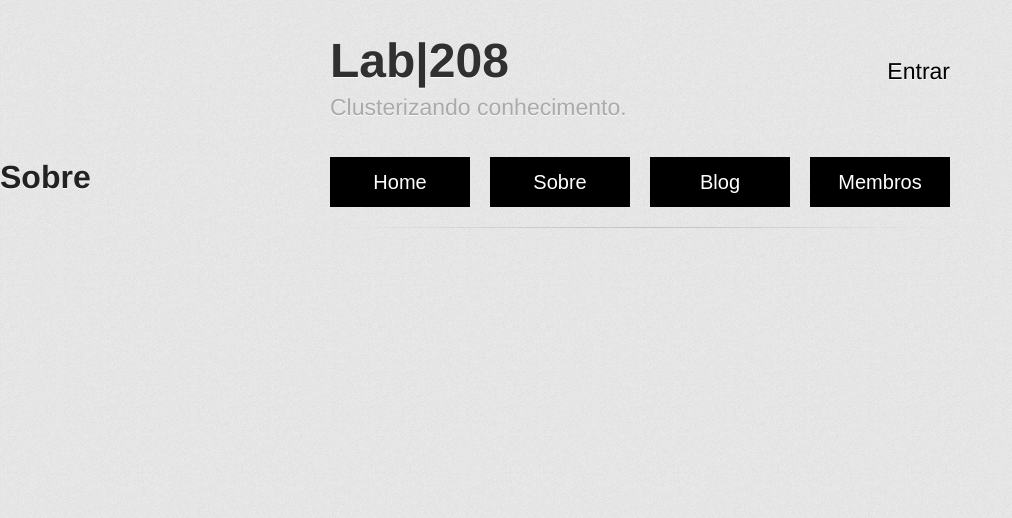
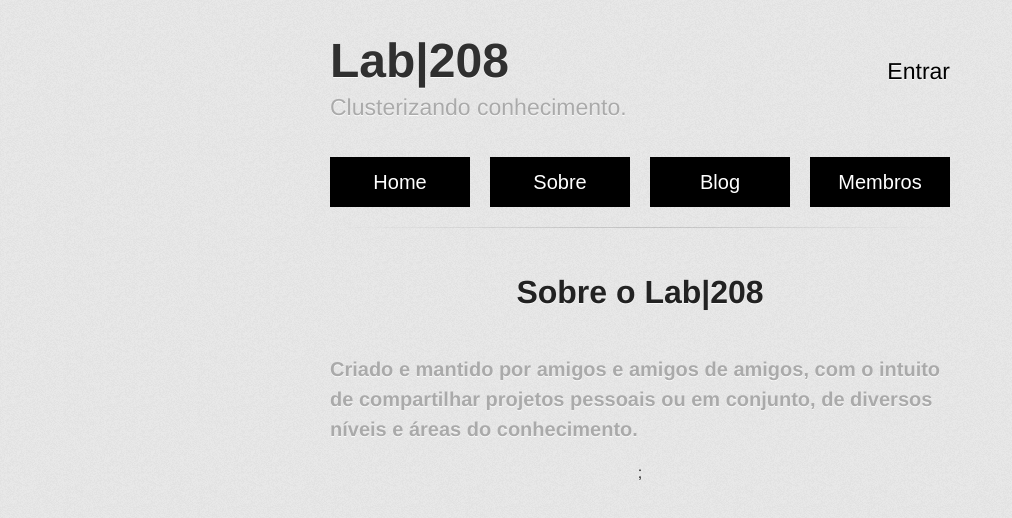
Before and after one commit to diogosctn/anthonyaposta-reactjs, a React (Create React App) app: page /About in a window 1280 px wide. Shown: the top 518 px of the page, without its empty margins (0-1012 px from the left). Built offline with nearby package versions, Linux system fonts and the light colour scheme.

Commit message:
Add and style home and about pages

```diff
--- a/src/components/Header/index.js
+++ b/src/components/Header/index.js
@@ -46,7 +46,7 @@ class Header extends Component {
           <HeaderButtons isActive={false} name="Blog" path="/Blog" />
           <HeaderButtons isActive={false} name="Membros" path="/Members" />
         </div>
-        <img src={hr} />
+        <img src={hr} alt="header-line" />
       </header>
     );
   }
--- a/src/pages/About/index.js
+++ b/src/pages/About/index.js
@@ -1,13 +1,17 @@
 import React, { Component } from "react";
 
-class About extends Component {
-  state = {
-    posts: [],
-  };
-
-  render() {
-    return <h1>Sobre</h1>;
-  }
+function About() {
+  return (
+    <div className="main-home">
+      <h1>Sobre o Lab|208</h1>
+      <h2>
+        Criado e mantido por amigos e amigos de amigos, com o intuito de
+        compartilhar projetos pessoais ou em conjunto, de diversos níveis e
+        áreas do conhecimento.
+      </h2>
+      ;
+    </div>
+  );
 }
 
 export default About;
--- /dev/null
+++ b/src/pages/Home/Home.css
@@ -0,0 +1,21 @@
+div .main-home {
+  display: flex;
+  flex-direction: column;
+  height: 72px;
+  padding-top: 115px;
+  padding-bottom: 25px;
+  font: inherit;
+  max-width: 620px;
+  align-items: center;
+  margin: 0 auto;
+}
+
+div .main-home img {
+  width: 100%;
+  padding: 0 30px;
+}
+
+div .main-home h2 {
+  font-size: 20px;
+  color: #aaa;
+}
--- a/src/pages/Home/index.js
+++ b/src/pages/Home/index.js
@@ -1,13 +1,14 @@
-import React, { Component } from "react";
+import React from "react";
+import home from "../../assets/Images/home.jpg";
+import "./Home.css";
 
-class Home extends Component {
-  state = {
-    posts: [],
-  };
-
-  render() {
-    return <h1>Home</h1>;
-  }
+function Home() {
+  return (
+    <div className="main-home">
+      <img src={home} alt="home" />
+      <h2>Editores do Lab|208 em um típico dia de trabalho</h2>;
+    </div>
+  );
 }
 
 export default Home;
```
